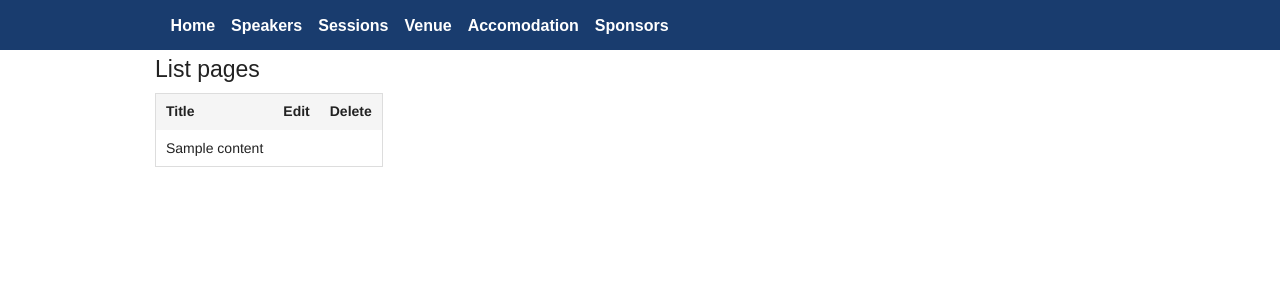
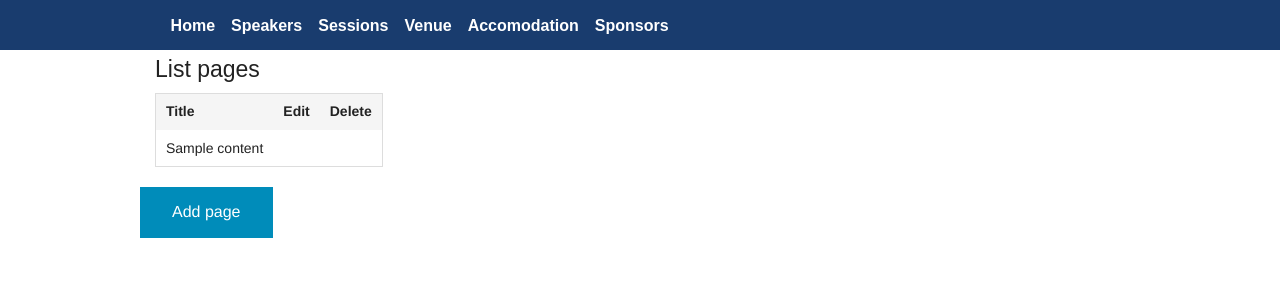
Before and after one commit to echevemaster/fudcon, a Flask app: template fudcon/templates/backend/pages.html in a window 1280 px wide. Shown: the part 107-407 px from the top of the page. Run offline with Flask 2, Linux system fonts and the light colour scheme; tables that the repository leaves empty hold one stand-in row (values such as "Sample post"); the template is opened without the code that fills it: values that come from a table or form of the project are taken from there, most other values are stand-ins (such as "Sample title", 1, 10 or a date in 2020).

Commit message:
Button for add new pages

```diff
--- a/fudcon/templates/backend/pages.html
+++ b/fudcon/templates/backend/pages.html
@@ -24,6 +24,8 @@
         </tbody>
     </table>
     </div>
+
+<span><a class="button" href="{{ url_for('admin.add_page') }}">Add page</a></span>
 </div>
 
 {% endblock %}
```
